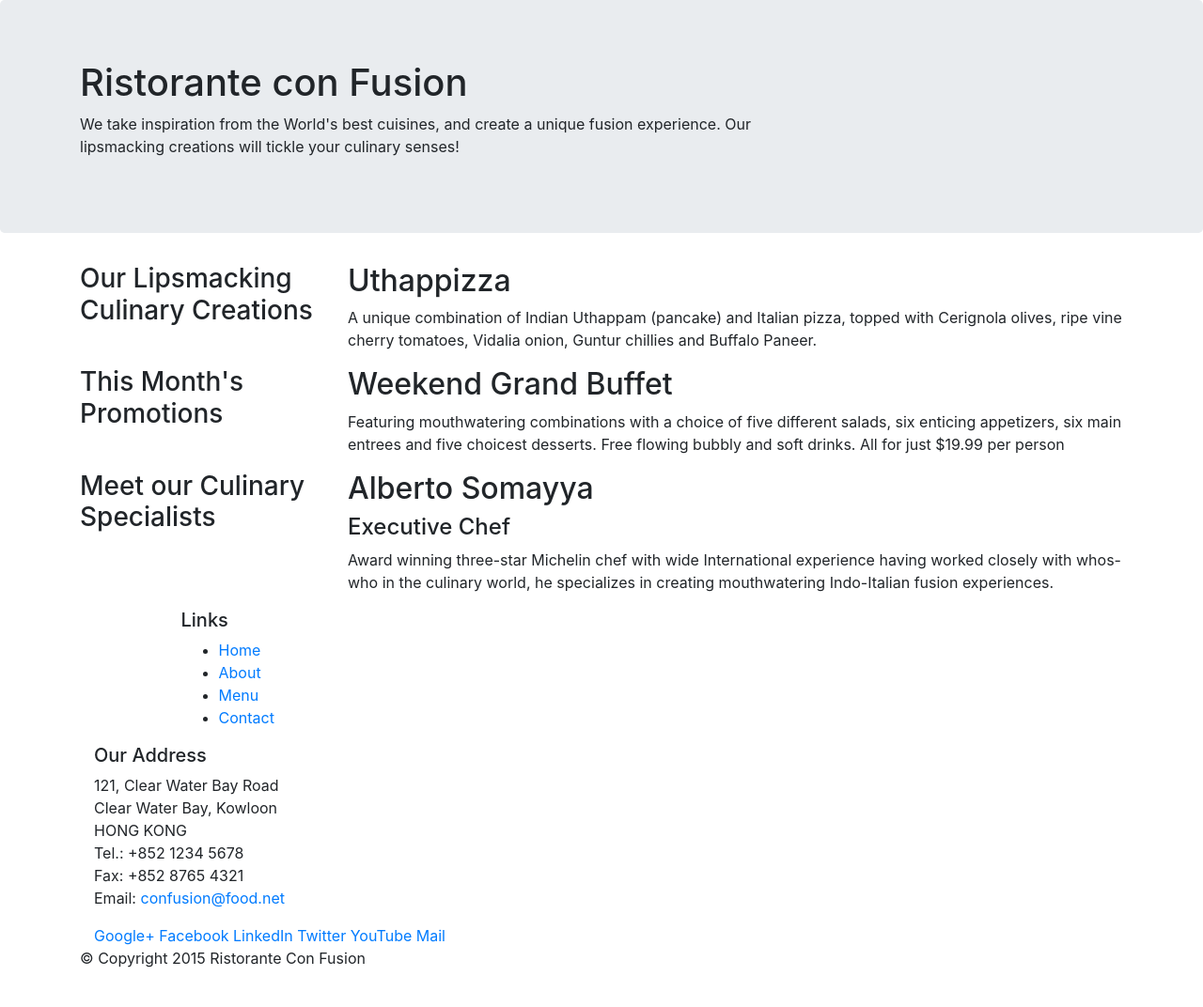
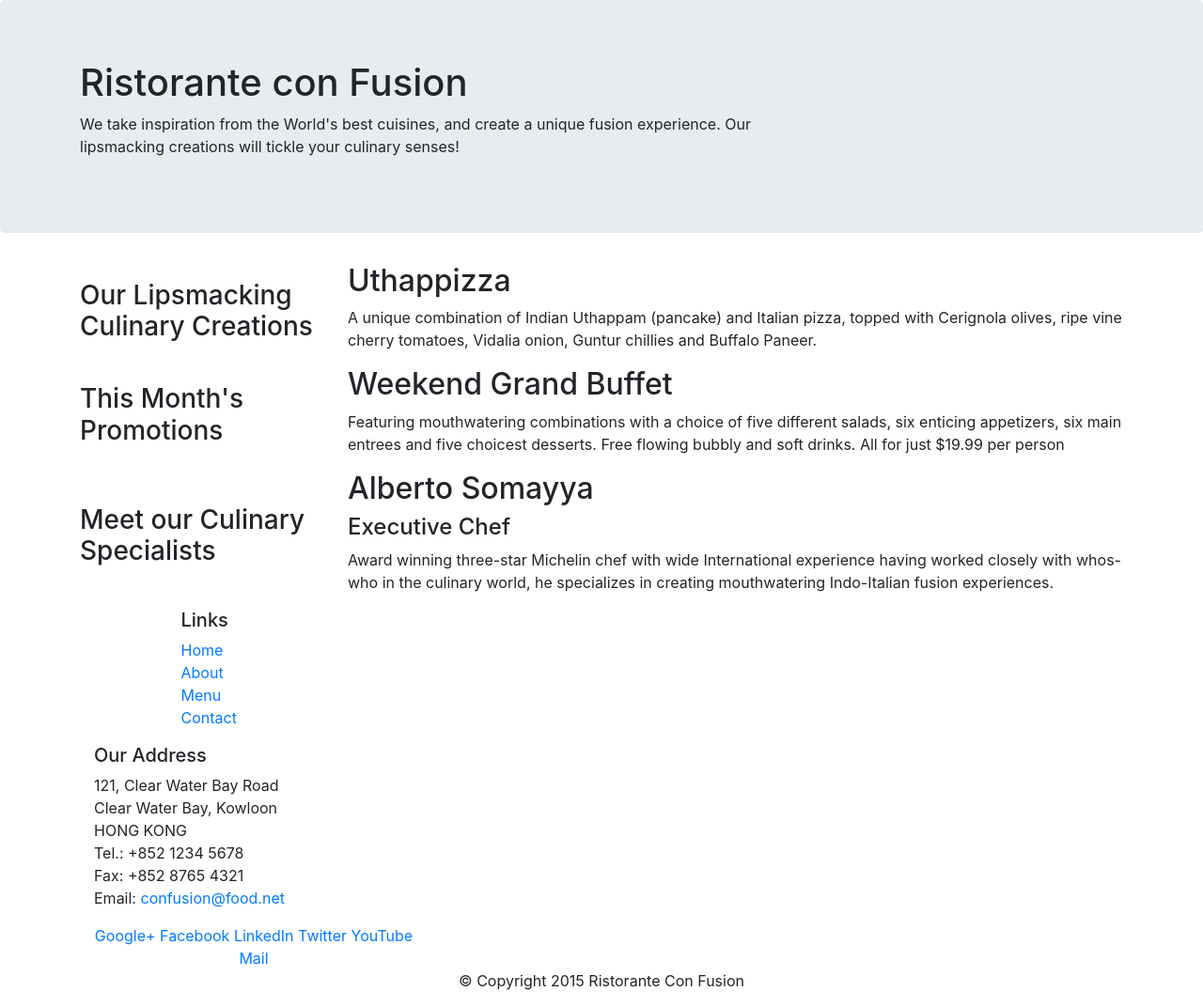
Before and after one commit to hagaiglazner/fswd-bs, a website: page index.html in a window 1280 px wide. Shown: the whole page at 94% size. Before the commit the page ends 1048 px from the top, so only its background shows below. Drawn offline with nearby package versions, Linux system fonts and the light colour scheme.

Commit message:
Bootstrap Grid Part 2

```diff
--- a/index.html
+++ b/index.html
@@ -9,6 +9,7 @@
 
     <!-- Bootstrap CSS -->
     <link rel="stylesheet" href="node_modules/bootstrap/dist/css/bootstrap.min.css">
+    <link rel="stylesheet" href="css/styles.css">
     <title>Ristorante Con Fusion</title>
 </head>
 
@@ -16,7 +17,7 @@
 
     <header class="jumbotron">
         <div class="container">
-            <div class="row">
+            <div class="row row-header">
                 <div class="col-12 col-sm-8">
                     <h1>Ristorante con Fusion</h1>
                     <p>We take inspiration from the World's best cuisines, and create a unique fusion experience. Our lipsmacking creations will tickle your culinary senses!</p>
@@ -28,18 +29,18 @@
     </header>
 
     <div class="container">
-        <div class="row">
-            <div class="col-sm-4 push-sm-8 col-md-3 push_md_9">
+        <div class="row row-content align-items-center">
+            <div class="col-sm-4 col-md-3 flex-last">
                 <h3>Our Lipsmacking Culinary Creations</h3>
             </div>
-            <div class="col-sm pull-sm-4 col-md pull-md-3">
+            <div class="col-sm col-md flex-first">
                 <h2>Uthappizza</h2>
                 <p>A unique combination of Indian Uthappam (pancake) and Italian pizza, topped with Cerignola olives, ripe vine cherry tomatoes, Vidalia onion, Guntur chillies and Buffalo Paneer.</p>
             </div>
         </div>
 
 
-        <div class="row">
+        <div class="row row-content align-items-center">
             <div class="col-sm-4 col-md-3">
                 <h3>This Month's Promotions</h3>
             </div>
@@ -49,11 +50,11 @@
             </div>
         </div>
 
-        <div class="row">
-            <div class="col-sm-4 col-md-3">
+        <div class="row row-content align-items-center">
+            <div class="col-sm-4 col-md-3 flex-last">
                 <h3>Meet our Culinary Specialists</h3>
             </div>
-            <div class="col-sm col-md">
+            <div class="col-sm col-md flex-first">
                 <h2>Alberto Somayya</h2>
                 <h4>Executive Chef</h4>
                 <p>Award winning three-star Michelin chef with wide International experience having worked closely with whos-who in the culinary world, he specializes in creating mouthwatering Indo-Italian fusion experiences. </p>
@@ -61,12 +62,12 @@
         </div>
     </div>
 
-    <footer>
+    <footer class="footer">
         <div class="container">
             <div classs="row">
                 <div class="col-5 offset-1 col-sm-2">
                     <h5>Links</h5>
-                    <ul>
+                    <ul class="list-unstyled">
                         <li><a href="#">Home</a></li>
                         <li><a href="#">About</a></li>
                         <li><a href="#">Menu</a></li>
@@ -84,8 +85,8 @@
 		              Email: <a href="mailto:confusion@food.net">confusion@food.net</a>
 		           </address>
                 </div>
-                <div class="col col-sm">
-                    <div>
+                <div class="col col-sm-4 align-self-center">
+                    <div style="text-align: center">
                         <a href="http://google.com/+">Google+</a>
                         <a href="http://www.facebook.com/profile.php?id=">Facebook</a>
                         <a href="http://www.linkedin.com/in/">LinkedIn</a>
@@ -95,7 +96,7 @@
                     </div>
                 </div>
            </div>
-           <div class="row">
+           <div class="row justify-content-center">
                 <div class="col-auto">
                     <p>© Copyright 2015 Ristorante Con Fusion</p>
                 </div>
```
